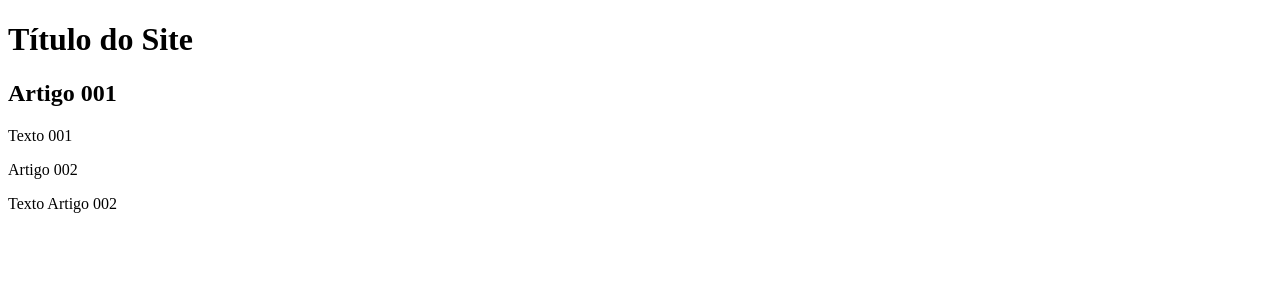
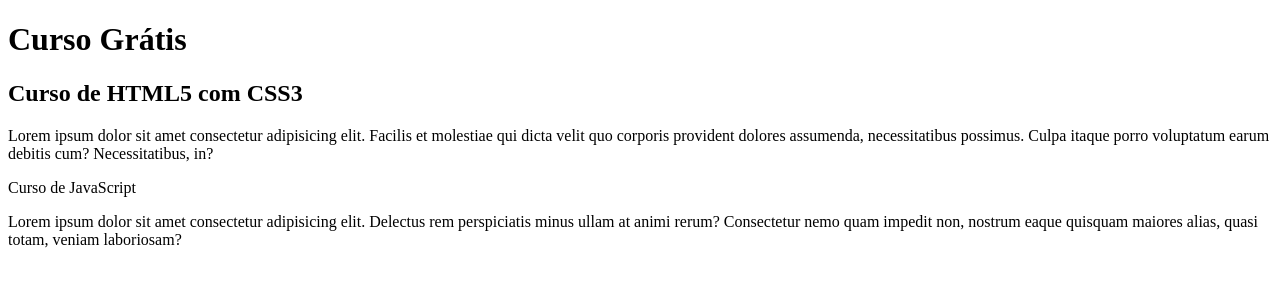
Before and after one commit to thiagodiasoliva/projeto-site, a plain HTML site: page index.html in a window 1280 px wide. Drawn offline with Linux system fonts and the light colour scheme.

Commit message:
comecei a escrever o conteudo

```diff
--- a/index.html
+++ b/index.html
@@ -8,14 +8,14 @@
 <body>
     <main>
         <header>
-            <h1>Título do Site</h1>
+            <h1>Curso Grátis</h1>
         </header>
         <article>
-            <h2>Artigo 001</h2>
-            <p>Texto 001</p>
+            <h2>Curso de HTML5 com CSS3</h2>
+            <p>Lorem ipsum dolor sit amet consectetur adipisicing elit. Facilis et molestiae qui dicta velit quo corporis provident dolores assumenda, necessitatibus possimus. Culpa itaque porro voluptatum earum debitis cum? Necessitatibus, in?</p>
         </article>
-        <article>Artigo 002</article>
-        <p>Texto Artigo 002</p>
+        <article>Curso de JavaScript</article>
+        <p>Lorem ipsum dolor sit amet consectetur adipisicing elit. Delectus rem perspiciatis minus ullam at animi rerum? Consectetur nemo quam impedit non, nostrum eaque quisquam maiores alias, quasi totam, veniam laboriosam?</p>
     </main>
 
 </body>
```
